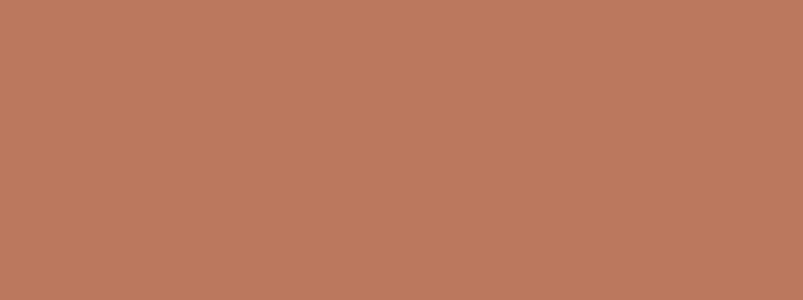
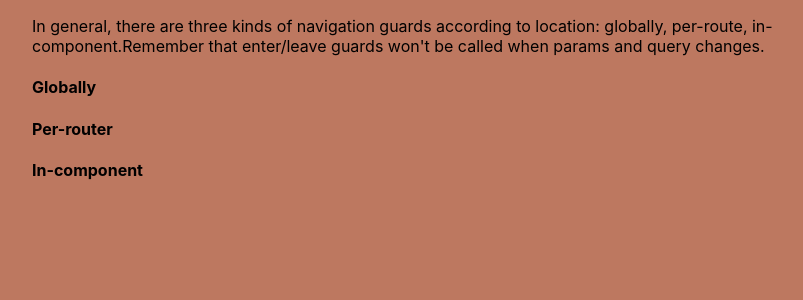
Before and after one commit to EmmaYXY/vue-router-practise, a Vue app: page /guards in a window 1280 px wide. Shown: the top 300 px of the page, without its empty margins (224-1027 px from the left). Built offline with nearby package versions, Linux system fonts and the light colour scheme.

Commit message:
navigation guards

```diff
--- a/src/components/Index.vue
+++ b/src/components/Index.vue
@@ -52,6 +52,14 @@
             History Mode
           </span>
         </li>
+        <li>
+          <span @click="goToNavigationGuards">
+            As its name suggests, navigation guards are hooks that guard some specific door during the navigation.And you are allowed
+            to do something in them.
+            Like (beforeRouteLeave), it will be triggered before the route is navigated away.And it has access to (this),which passed to
+            the router configuration.
+          </span>
+        </li>
       </ul>
     </main>
   </div>
@@ -67,7 +75,7 @@ export default {
   },
   data () {
     return {
-      msg: 'welcome to vue-router-practise',
+      msg: 'Welcome to vue-router-practise',
       dynamicRoute: '/dynamic/EmmaYXY'
     }
   },
@@ -98,6 +106,9 @@ export default {
     },
     goToHistoryMode () {
       this.$router.push({name: 'history'})
+    },
+    goToNavigationGuards () {
+      this.$router.push({name: 'guards'})
     }
   }
 }
--- /dev/null
+++ b/src/components/guards/Guards.vue
@@ -0,0 +1,39 @@
+<template>
+  <div>
+    <p>
+      In general, there are three kinds of navigation guards according to location: globally, per-route,
+      in-component.Remember that enter/leave guards won't be called when params and query changes.
+    </p>
+    <section>
+			<h4>Globally</h4>
+			<p>
+
+			</p>
+    </section>
+		<section>
+			<h4>Per-router</h4>
+			<p>
+
+			</p>
+		</section>
+		<section>
+			<h4>In-component</h4>
+		</section>
+  </div>
+</template>
+
+<script>
+export default {
+  name: 'Guards',
+  data () {
+    return {
+    }
+  },
+  methods: {
+  }
+}
+</script>
+
+<!-- Add "scoped" attribute to limit CSS to this component only -->
+<style lang="stylus">
+</style>
--- a/src/components/history/History.vue
+++ b/src/components/history/History.vue
@@ -1,5 +1,10 @@
 <template>
   <div>
+    The history mode of vue-router is a kind of application of (history.pushState) API.
+    And because (history.pushState) and (history.replaceState) of H5 won't trigger page reload, history
+    mode achieves URL navigation without reloading pages.
+    When using this mode, your server should be corporate with your client side.Because if user presses F5
+    or requests some URL directly, server will report 404.
   </div>
 </template>
 
--- a/src/router/index.js
+++ b/src/router/index.js
@@ -11,7 +11,8 @@ import Bar from '../components/named/Bar'
 import Content from '../components/named/Content'
 import NamedNested from '../components/named/NamedNested'
 import Props from '../components/props/Props'
-import History from '../components/history/History.vue'
+import History from '../components/history/History'
+import Guards from '../components/guards/Guards'
 
 Vue.use(Router)
 
@@ -81,6 +82,11 @@ let routes = [
     path: '/history',
     component: History,
     name: 'history'
+  },
+  {
+    path: '/guards',
+    component: Guards,
+    name: 'guards'
   }
 ]
 
```
